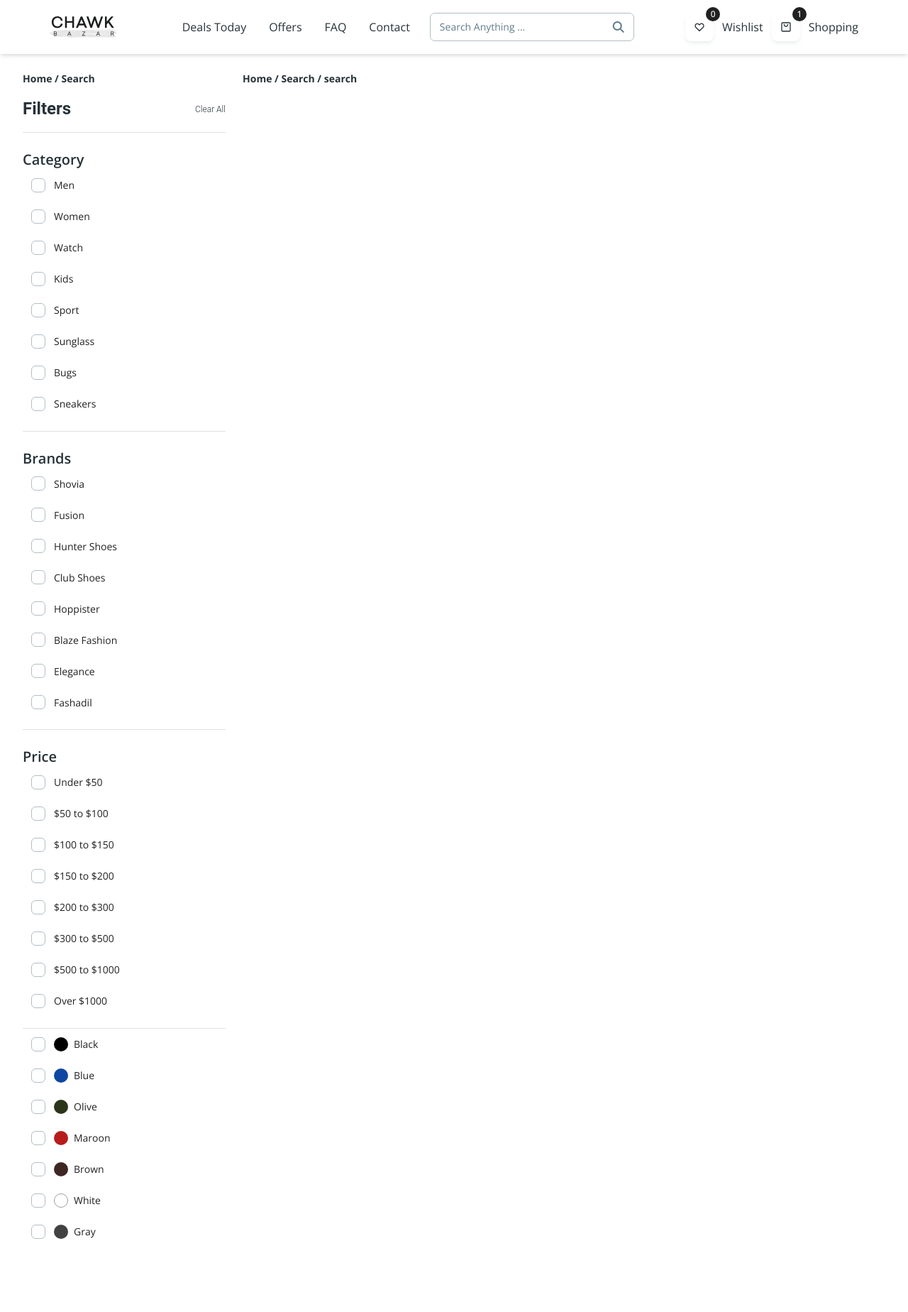
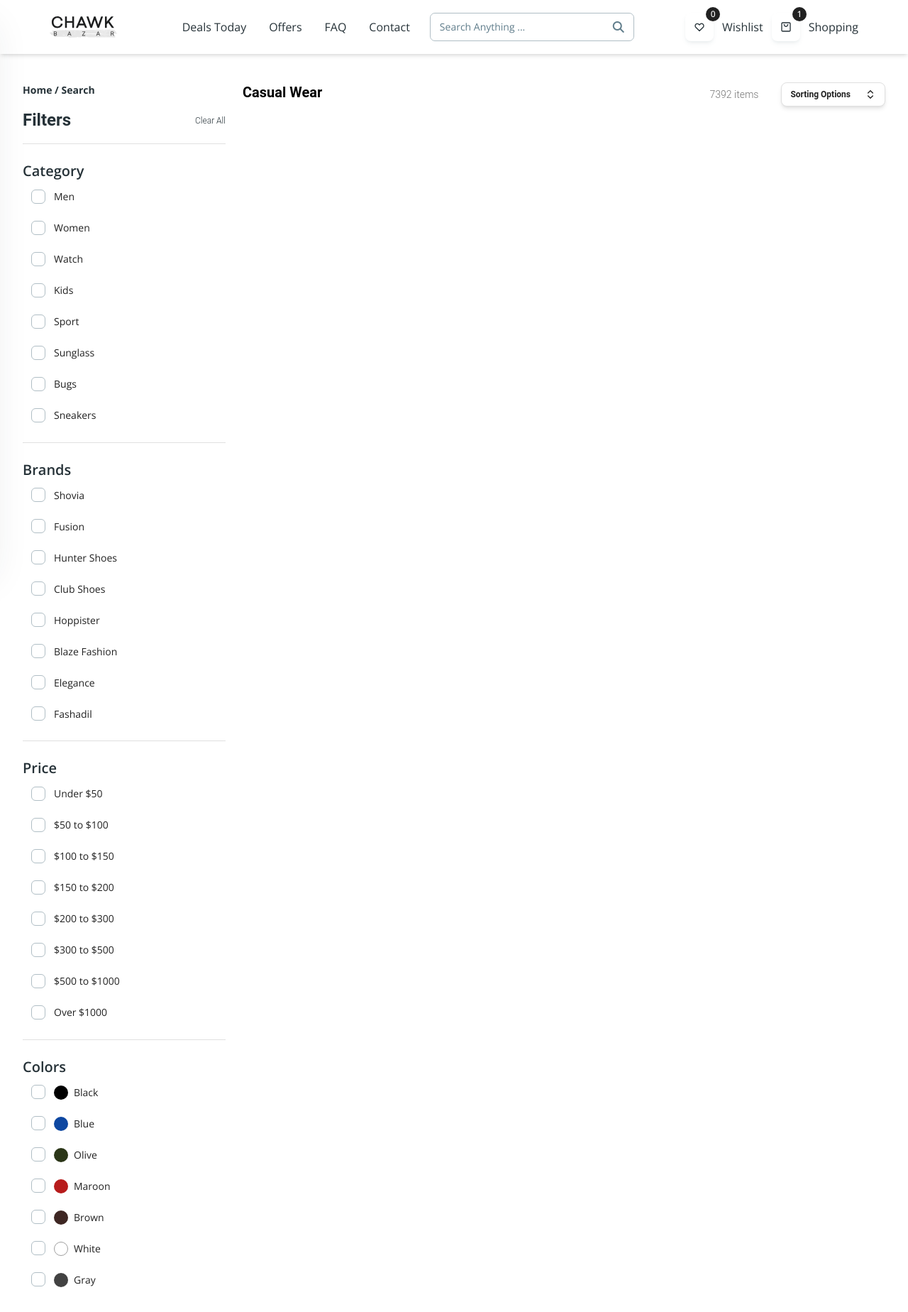
Before and after one commit to abdelbasset4/Ecommerce_FrontEnd, a React (Vite) app: page /search in a window 1280 px wide. Shown: the whole page at 71% size. Before the commit the page ends 1781 px from the top, so only its background shows below. Built offline with nearby package versions, Linux system fonts and the light colour scheme; what tw-elements would draw is missing.

Commit message:
design drawer and sorting options

```diff
--- a/src/Components/Search/CheckboxListSearch.jsx
+++ b/src/Components/Search/CheckboxListSearch.jsx
@@ -17,7 +17,7 @@ export default function CategoryCheckbox({title,searchList}) {
                 // eslint-disable-next-line react/prop-types
                 searchList.map((item)=>{
                     // eslint-disable-next-line react/jsx-key
-                    return <Checkbox label={item} className="checked:bg-gray-900 checked:text-white checked:border-gray-900" labelProps={{className: "text-sm text-gray-900"}} />
+                    return <Checkbox key={item} label={item} className="checked:bg-gray-900 checked:text-white checked:border-gray-900" labelProps={{className: "text-sm text-gray-900"}} />
 
                  })
               ):(<div>There are no data</div>)
--- a/src/Components/Search/ColorsSearch.jsx
+++ b/src/Components/Search/ColorsSearch.jsx
@@ -1,11 +1,17 @@
-import { Checkbox } from "@material-tailwind/react";
+import { Checkbox, Typography } from "@material-tailwind/react";
 
 
 
 export default function ColorsSearch() {
   return (
     <div className="mt-4 flex flex-col border-t border-gray-300">
-
+    <Typography
+            variant="h5"
+            color="blue-gray"
+            className="font-lg pt-6"
+        >
+            Colors
+        </Typography>
         <Checkbox label={<div className="flex gap-2"><div className="w-5 h-5 rounded-full bg-black"></div><div>Black</div></div>} className="checked:bg-gray-900 checked:text-white checked:border-gray-900" labelProps={{className: "text-sm text-gray-900"}} />
         <Checkbox label={<div className="flex gap-2"><div className="w-5 h-5 rounded-full bg-blue-900"></div><div>Blue</div></div>} className="checked:bg-gray-900 checked:text-white checked:border-gray-900" labelProps={{className: "text-sm text-gray-900"}} />
         <Checkbox label={<div className="flex gap-2"><div className="w-5 h-5 rounded-full bg-[#2b3618]"></div><div>Olive</div></div>} className="checked:bg-gray-900 checked:text-white checked:border-gray-900" labelProps={{className: "text-sm text-gray-900"}} />
--- /dev/null
+++ b/src/Components/Search/DrawerFilter.jsx
@@ -0,0 +1,44 @@
+import React, { useState } from "react";
+import {
+  Drawer,
+  Button,
+  IconButton,
+  Typography,
+} from "@material-tailwind/react";
+import { XMarkIcon } from "@heroicons/react/24/outline";
+import {CiSliderHorizontal} from "react-icons/ci"
+import Filter from "./Filter";
+import ColorsSearch from "./ColorsSearch";
+import CheckboxListSearch from "./CheckboxListSearch";
+
+const categoryList = ['Men','Women','Watch','Kids','Sport','Sunglass','Bugs','Sneakers']
+const brandList = ['Shovia',' Fusion', 'Hunter Shoes', 'Club Shoes', 'Hoppister', 'Blaze Fashion', 'Elegance', 'Fashadil']
+const priceList = ['Under $50', '$50 to $100', '$100 to $150', '$150 to $200', '$200 to $300', '$300 to $500', '$500 to $1000', 'Over $1000']
+export default function DrawerFilter() {
+  const [open, setOpen] = useState(false);
+  const openDrawer = () => setOpen(true);
+  const closeDrawer = () => setOpen(false);
+
+  return (
+    <React.Fragment>
+    <Button onClick={openDrawer} className="flex items-center lg:hidden bg-white text-gray-900 border border-gray-300 px-3 py-2 text-xs hover:shadow-gray-500 capitalize"><CiSliderHorizontal size={"1rem"} className="me-2"/>  Filters</Button>
+    <Drawer open={open} onClose={closeDrawer} className="p-4 overflow-auto">
+        <div className="mb-6 flex items-center justify-between">
+          <Typography variant="h5" color="blue-gray">
+            Filter
+          </Typography>
+          <IconButton variant="text" color="blue-gray" onClick={closeDrawer}>
+            <XMarkIcon strokeWidth={2} className="h-5 w-5" />
+          </IconButton>
+        </div>
+        <div >
+                <Filter/>
+                <CheckboxListSearch title="Category" searchList={categoryList}/>
+                <CheckboxListSearch title="Brands" searchList={brandList}/>
+                <CheckboxListSearch title="Price" searchList={priceList}/>
+                <ColorsSearch/>
+        </div>
+      </Drawer>
+    </React.Fragment>
+  );
+}
--- /dev/null
+++ b/src/Components/Search/SortingMenu.jsx
@@ -0,0 +1,26 @@
+import {
+    Menu,
+    MenuHandler,
+    MenuList,
+    MenuItem,
+    Button,
+  } from "@material-tailwind/react";
+
+import { LuChevronsUpDown } from "react-icons/lu";
+  export default function SortingMenu() {
+    return (
+      <Menu>
+        <MenuHandler>
+          <Button className="bg-white text-gray-900 border border-gray-300 flex gap-5 px-3 py-2 text-xs hover:shadow-gray-500 capitalize">
+            Sorting options <LuChevronsUpDown size={"1rem"}/>
+          </Button>
+        </MenuHandler>
+        <MenuList>
+          <MenuItem>Newest</MenuItem>
+          <MenuItem>Popularity</MenuItem>
+          <MenuItem>Price :low to height</MenuItem>
+          <MenuItem>Price :height to low</MenuItem>
+        </MenuList>
+      </Menu>
+    );
+  }
--- a/src/Pages/Search/SearchPage.jsx
+++ b/src/Pages/Search/SearchPage.jsx
@@ -3,6 +3,11 @@ import NavBar from "../../Components/Utility/NavBar";
 import Filter from "../../Components/Search/Filter";
 import CheckboxListSearch from "../../Components/Search/CheckboxListSearch";
 import ColorsSearch from "../../Components/Search/ColorsSearch";
+import SortingMenu from "../../Components/Search/SortingMenu";
+import DrawerFilter from "../../Components/Search/DrawerFilter";
+
+
+
 
 const categoryList = ['Men','Women','Watch','Kids','Sport','Sunglass','Bugs','Sneakers']
 const brandList = ['Shovia',' Fusion', 'Hunter Shoes', 'Club Shoes', 'Hoppister', 'Blaze Fashion', 'Elegance', 'Fashadil']
@@ -12,7 +17,7 @@ export default function SearchPage() {
   return (
     <div>
         <NavBar/>
-        <div className="mx-auto py-2 px-4 lg:px-8 lg:py-6 grid grid-cols-12 gap-6">
+        <div className="mx-auto mt-4 py-2 px-4 lg:px-8 lg:py-6 lg:grid lg:grid-cols-12 gap-6">
             <div className="searchHeader hidden lg:block col-span-3">
                 <div>
                 <Typography
@@ -29,14 +34,19 @@ export default function SearchPage() {
                 <CheckboxListSearch title="Price" searchList={priceList}/>
                 <ColorsSearch/>
             </div>
-            <div className="searchHeader col-span-9">
-            <Typography
-            variant="small"
-            color="blue-gray"
-            className="mb-4 font-bold font-lg"
-          >
-          Home / Search / search
-          </Typography>
+            <div className="searchHeader lg:col-span-9">
+              <div className="header lg:flex lg:justify-between">
+              <Typography  className=" hidden lg:block font-bold text-xl ">
+              Casual Wear
+              </Typography>
+              <div className="flex items-center gap-8 justify-between">
+                <Typography  className=" hidden lg:block text-sm text-gray-600 ">
+                   7392 items
+                </Typography>
+                <DrawerFilter/>
+                <SortingMenu/>
+              </div>
+              </div>
             </div>
         </div>
     </div>
```
